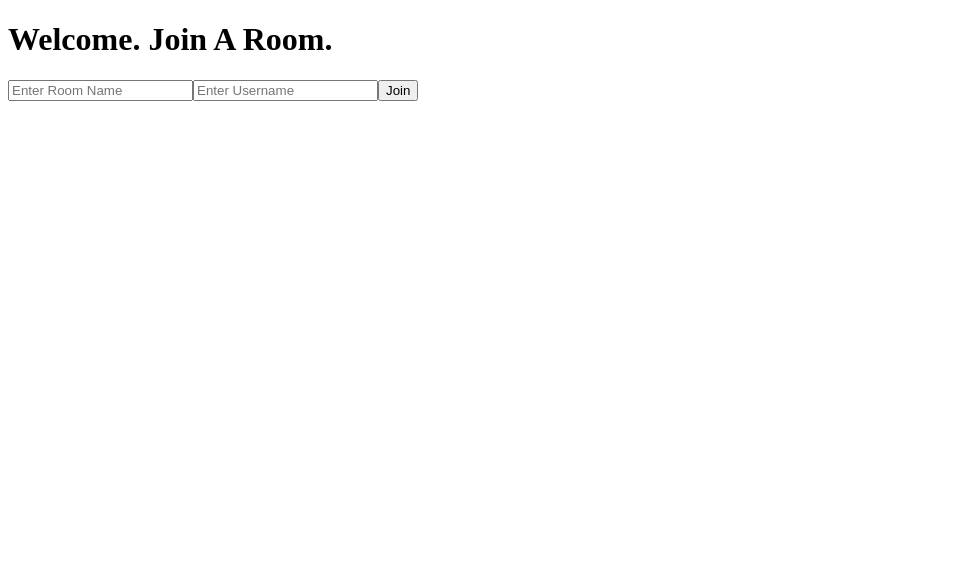
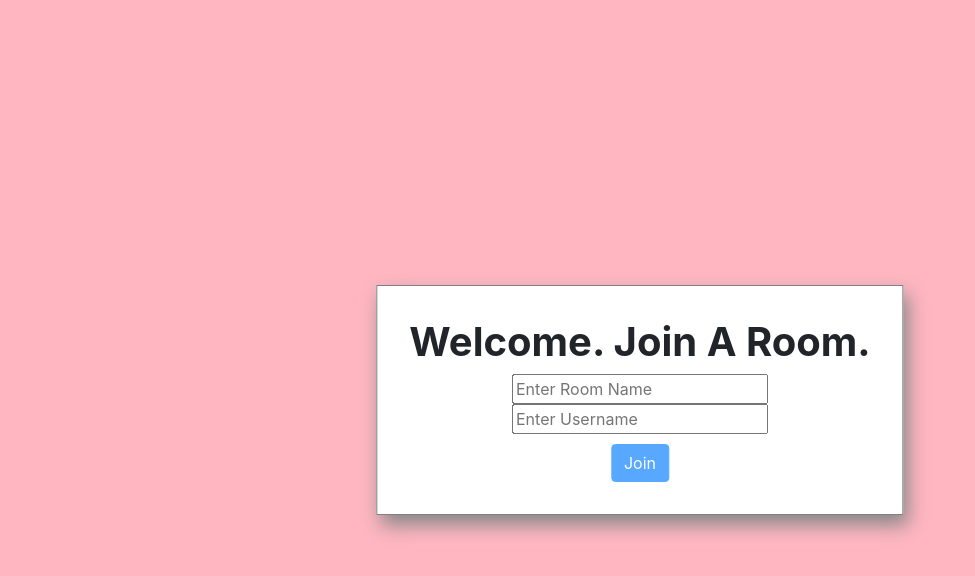
Before and after one commit to doleksiyenko/Video-Sync, a React (Create React App) app in the folder client/: page / in a window 1280 px wide. Shown: the top 576 px of the page, without its empty margins (0-975 px from the left). Built offline with nearby package versions, Linux system fonts and the light colour scheme.

Commit message:
Welcome page styling

```diff
--- a/client/package.json
+++ b/client/package.json
@@ -6,8 +6,10 @@
         "@testing-library/jest-dom": "^4.2.4",
         "@testing-library/react": "^9.5.0",
         "@testing-library/user-event": "^7.2.1",
+        "bootstrap": "^4.5.0",
         "query-string": "^6.13.1",
         "react": "^16.13.1",
+        "react-bootstrap": "^1.0.1",
         "react-dom": "^16.13.1",
         "react-emoji": "^0.5.0",
         "react-router-dom": "^5.2.0",
--- a/client/src/App.js
+++ b/client/src/App.js
@@ -1,8 +1,8 @@
 import React from "react";
 import { BrowserRouter as Router, Route } from "react-router-dom";
 
-import Welcome from "./components/Welcome";
-import VideoSync from "./components/VideoSync";
+import Welcome from "./components/Welcome/Welcome";
+import VideoSync from "./components/VideoSync/VideoSync";
 
 const App = () => {
     return (
--- a/client/src/components/VideoSync.js
+++ /dev/null
@@ -1,9 +0,0 @@
-import React from "react";
-
-const VideoSync = () => {
-    return <h1>Video Sync</h1>;
-};
-
-export default VideoSync;
-
-// main socket.io logic in here
--- /dev/null
+++ b/client/src/components/VideoSync/VideoSync.js
@@ -0,0 +1,10 @@
+import React from "react";
+import "./VideoSync.css";
+
+const VideoSync = () => {
+    return <h1>Video Sync</h1>;
+};
+
+export default VideoSync;
+
+// main socket.io logic in here
--- a/client/src/components/Welcome.js
+++ /dev/null
@@ -1,34 +0,0 @@
-import React, { useState } from "react";
-import { Link } from "react-router-dom";
-
-const Welcome = () => {
-    let [room, setRoom] = useState("");
-    let [name, setName] = useState("");
-
-    return (
-        <div>
-            <h1>Welcome. Join A Room.</h1>
-            <form>
-                <input
-                    placeholder="Enter Room Name"
-                    onChange={(event) => setRoom(event.target.value)}
-                ></input>
-                <input
-                    placeholder="Enter Username"
-                    onChange={(event) => setName(event.target.value)}
-                ></input>
-                {/* when we link, need to check whether the room/name entry is empty */}
-                <Link
-                    to={{
-                        pathname: "/room",
-                        search: `?room=${room}&name=${name}`,
-                    }}
-                >
-                    <button type="submit">Join</button>
-                </Link>
-            </form>
-        </div>
-    );
-};
-
-export default Welcome;
--- /dev/null
+++ b/client/src/components/Welcome/Welcome.css
@@ -0,0 +1,26 @@
+#sectionCard {
+    /* positioning */
+    position: absolute;
+    top: 50%;
+    left: 50%;
+    transform: translate(-50%, -50%);
+    text-align: center;
+    /* colours */
+    background-color: white;
+    /* box */
+    border: 1px solid gray;
+    padding: 2rem;
+    box-shadow: 5px 10px 18px #888888;
+}
+
+body {
+    background-color: lightpink;
+}
+
+h1 {
+    font-weight: bold;
+}
+
+Button {
+    margin-top: 10px;
+}
--- /dev/null
+++ b/client/src/components/Welcome/Welcome.js
@@ -0,0 +1,54 @@
+import React, { useState } from "react";
+import { Link } from "react-router-dom";
+
+import Button from "react-bootstrap/Button";
+import "bootstrap/dist/css/bootstrap.min.css";
+import "./Welcome.css";
+
+const Welcome = () => {
+    let [room, setRoom] = useState("");
+    let [name, setName] = useState("");
+    let [warning, showWarning] = useState(false);
+
+    return (
+        <div id="sectionCard">
+            <h1>
+                Welcome. <span>Join A Room.</span>
+            </h1>
+            <form>
+                <input
+                    placeholder="Enter Room Name"
+                    onChange={(event) => setRoom(event.target.value)}
+                ></input>{" "}
+                <br></br>
+                <input
+                    placeholder="Enter Username"
+                    onChange={(event) => setName(event.target.value)}
+                ></input>{" "}
+                <br></br>
+                {/* when we link, need to check whether the room/name entry is empty */}
+                {room.length > 0 && name.length > 0 ? (
+                    <Link
+                        to={{
+                            pathname: "/room",
+                            search: `?room=${room}&name=${name}`,
+                        }}
+                    >
+                        <Button className="btn btn-primary" type="submit">
+                            Join
+                        </Button>
+                    </Link>
+                ) : (
+                    <Button
+                        className="disabled"
+                        onClick={() => showWarning(true)}
+                    >
+                        Join
+                    </Button>
+                )}
+            </form>
+        </div>
+    );
+};
+
+export default Welcome;
```
Also changed, not shown: client/src/components/VideoSync/VideoSync.css (added), 2 other files (tests, documents, lock files or other folders).
